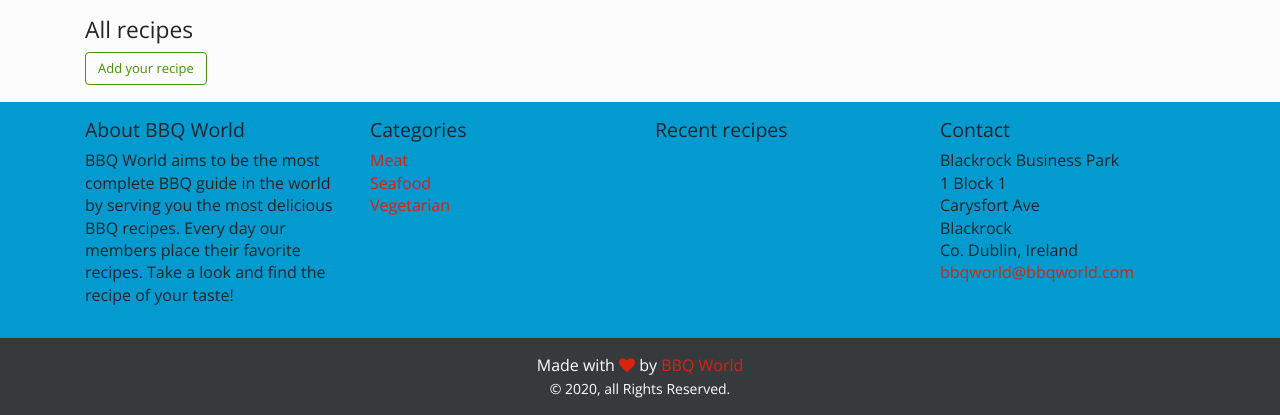
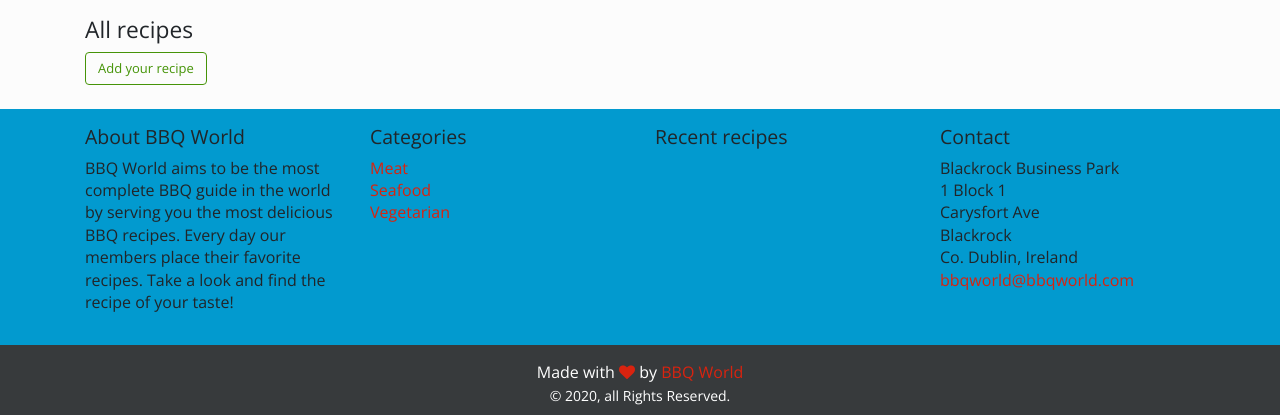
Before and after one commit to Code-Institute-Submissions/3rd-milestone-project, a Flask app: template application/templates/admin_account.html in a window 1280 px wide. Shown: the part 385-800 px from the top of the page. Run offline with Flask 2, Linux system fonts and the light colour scheme; the template is opened without the code that fills it, so the values that code supplies are empty; some libraries are stand-ins or nearby versions.

Commit message:
Some minor styling to account page

```diff
--- a/application/templates/account.html
+++ b/application/templates/account.html
@@ -113,8 +113,8 @@
       >Add your recipe</a
     >
     {% endif %}
-  </div>
-  <div class="pagination justify-content-center">
+
+  <div class="pagination justify-content-center pt-2">
     <!-- right_current includes current, therefore +1 -->
     {% for page_num in recipe_list.iter_pages(left_edge = 1, right_edge = 1,
     left_current = 2, right_current = 3) %} {% if page_num %} {% if
@@ -134,6 +134,7 @@
     <!-- Show None values from iter_pages as ... -->
     {% else %} ... {% endif %} {% endfor %}
   </div>
+</div>
 </section>
 
 {% endblock %}
--- a/application/templates/admin_account.html
+++ b/application/templates/admin_account.html
@@ -127,7 +127,7 @@
     >
     {% endif %}
   </div>
-  <div class="pagination justify-content-center">
+  <div class="pagination justify-content-center pt-2">
     <!-- right_current includes current, therefore +1 -->
     {% for page_num in recipe_list.iter_pages(left_edge = 1, right_edge = 1,
     left_current = 2, right_current = 3) %} {% if page_num %} {% if
@@ -147,6 +147,7 @@
     <!-- Show None values from iter_pages as ... -->
     {% else %} ... {% endif %} {% endfor %}
   </div>
+</div>
 </section>
 
 {% endblock %}
```
